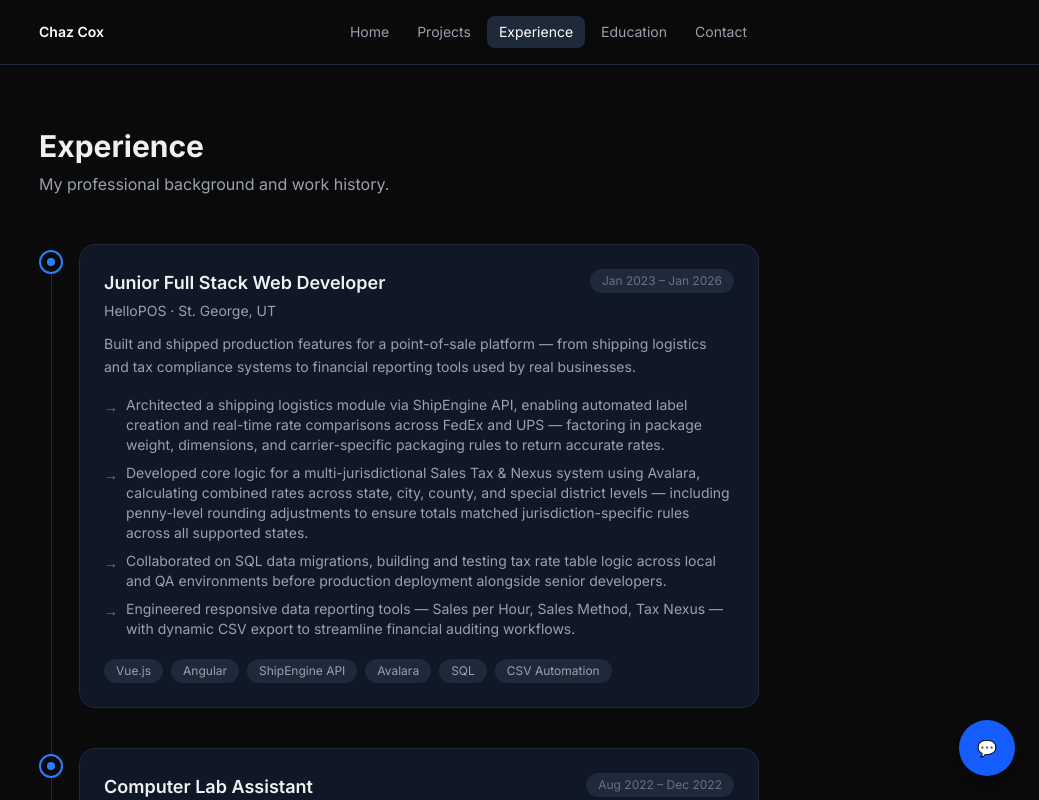
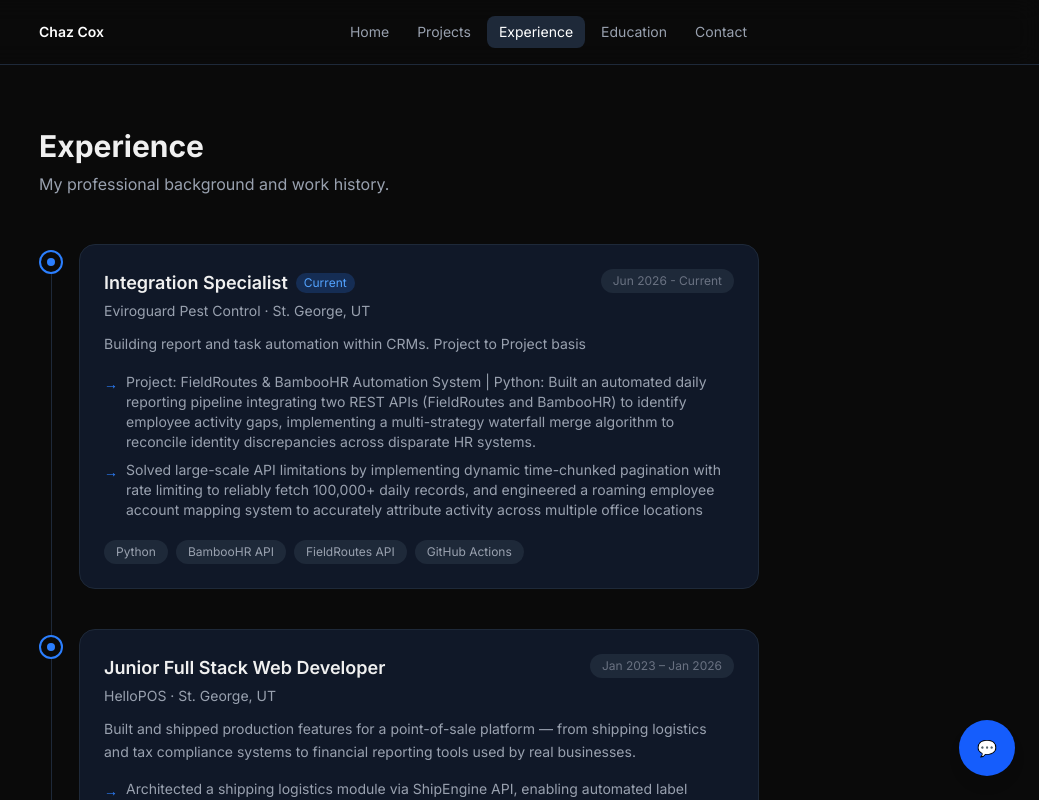
Before and after one commit to chaz-cox/portfolio, a Next.js app: page /experience in a window 1280 px wide. Shown: the top 800 px of the page, without its empty margins (241-1280 px from the left). Built offline with nearby package versions, Linux system fonts and the light colour scheme.

Commit message:
updated eviro gaurd professional experience

```diff
--- a/app/experience/page.js
+++ b/app/experience/page.js
@@ -2,6 +2,28 @@
 // Server component — no "use client" needed
 
 const experiences = [
+
+  {
+      role: "Integration Specialist",
+      company: "Eviroguard Pest Control",
+      location: "St. George, UT",
+      period: "Jun 2026 - Current",
+      current: true,
+      summary: "Building report and task automation within CRMs. Project to Project basis",
+      bullets: [
+          "Project: FieldRoutes & BambooHR Automation System | Python: " +
+          "Built an automated daily reporting pipeline integrating two REST APIs "+
+          "(FieldRoutes and BambooHR) to identify employee activity gaps, implementing "+
+          "a multi-strategy waterfall merge algorithm to reconcile identity discrepancies "+
+          "across disparate HR systems.",
+          "Solved large-scale API limitations by implementing dynamic time-chunked pagination "+
+          "with rate limiting to reliably fetch 100,000+ daily records, and engineered a roaming "+
+          "employee account mapping system to accurately attribute activity across multiple office locations"
+      ],
+      tags: [
+          "Python", "BambooHR API", "FieldRoutes API", "GitHub Actions"
+      ],
+  },
   {
     role:     'Junior Full Stack Web Developer',
     company:  'HelloPOS',
```
